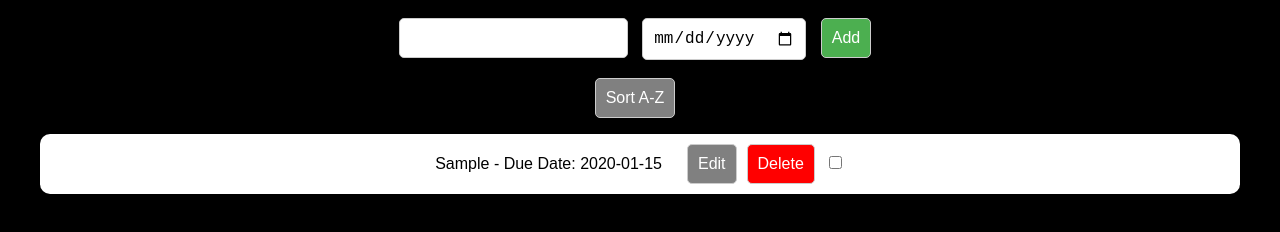
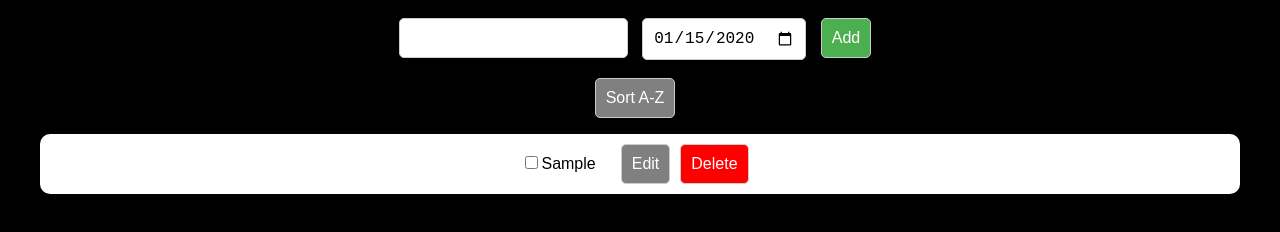
Before and after one commit to Snortonio/Project-3-To-Do-App, a plain HTML site: page Index-3.html in a window 1280 px wide. Both pictures are taken after typing "Sample", "2020-01-15" into the empty fields and a click on the button "Add". Shown: the part 70-302 px from the top of the page. Drawn offline with Linux system fonts and the light colour scheme.

Commit message:
Latest updates 28th March

```diff
--- a/Index-3.html
+++ b/Index-3.html
@@ -11,76 +11,89 @@
         <main>
             <h1>To Do List</h1>
             <div class="container">
-            <input type="text" id="todoInput">
-            <input type="date" id="dateInput">
-            <button onclick="addTask()">Add</button><br><br>
-            <button onclick="sortList()"id="sort">Sort A-Z</button>
-            <ul id="todoList"></ul>
+                <input type="text" id="todoInput">
+                <input type="date" id="dateInput">
+                <button id="addtask">Add</button><br><br>
+                <button onclick="sortList()"id="sort">Sort A-Z</button>
+                <ul id="todoList"></ul>
             </div>
         </main>
     </body>
 	<script>
+        // Create an array called 'todoList' to store tasks //
 		const todoList = [];
 
-        function addTask() {
-        const input = document.getElementById("todoInput").value;
+        // Obtain id's from html and assign variable //
+        const input = document.getElementById("todoInput");
         const date = document.getElementById("dateInput").value;
+        const addtaskBtn = document.getElementById("addtask");
 
-        if (input !== "") {
-            todoList.push(input +"  - Due Date: "+date);
-            displayList();
-            document.getElementById("todoInput").value = "";
-            document.getElementById("dateInput").value = "";
-        }
-        }
+        // When add button is clicked a task is created from user input and pushed to the array //
+        addtaskBtn.addEventListener('click', () =>{
+            const task = {
+                text: input.value, //text property created
+                completed: false  //completed property created
+            };
 
+            todoList.push(task); //Push task to array
+            displayList(); // Render tasks
+            input.value = ""; //Reset input
+            date.value = ""; // Reset input
+
+        });
+
+        //Render tasks iterates over the tasks array and creates new list item for each task//
         function displayList() {
         const list = document.getElementById("todoList");
-        list.innerHTML = "";
+        list.innerHTML = '';
 
         for (let i = 0; i < todoList.length; i++) {
-            const listItem = document.createElement("li");
-            const deleteBtn = document.createElement("button");
-            const editBtn = document.createElement("button");
+
+            const task = todoList[i];
+
             const newCheckBox = document.createElement('input');
             newCheckBox.type = 'checkbox';
+            newCheckBox.checked = task.completed;
+            newCheckBox.addEventListener('click', () => {
+                task.completed = newCheckBox.checked;
+                displayList();
+            });
 
+            const tasktext = document.createElement('span');
+            tasktext.innerText = task.text;
+            if (task.completed){
+                tasktext.style.textDecoration = 'line-through';
+            }
+            const deleteBtn = document.createElement("button");
             deleteBtn.textContent = "Delete";
             deleteBtn.className = "deleteBtn";
-            editBtn.textContent = "Edit";
-            editBtn.className = "editBtn";
-            newCheckBox.className = "checkbox";
-            listItem.textContent = todoList[i];
-            listItem.id = i;
-
             deleteBtn.addEventListener("click", () => {
             todoList.splice(i, 1);
             displayList();
 
             });
-
+            const editBtn = document.createElement("button");
+            editBtn.innerText = "Edit";
+            editBtn.className = "editBtn";
             editBtn.addEventListener("click", () => {
-            const newInput = prompt("Edit task:", todoList[i]);
-            if (newInput !== null && newInput !== "") {
-                todoList[i] = newInput;
+            const newInput = prompt("Edit task:", task.text);
+            if (newInput) {
+                task.text = newInput;
                 displayList();
             }
             });
 
-            newCheckBox.addEventListener('click', () => {
-                if (listItem.style.textDecoration === 'line-through') {
-                listItem.style.textDecoration = 'none';
-                } else {
-                listItem.style.textDecoration = 'line-through';
-            }});
+            const taskItem = document.createElement('li');
+            taskItem.appendChild(newCheckBox);
+            taskItem.appendChild(tasktext)
+            taskItem.appendChild(editBtn);
+            taskItem.appendChild(deleteBtn);
+            list.appendChild(taskItem);
 
-            listItem.appendChild(editBtn);
-            listItem.appendChild(deleteBtn);
-            listItem.appendChild(newCheckBox);
-            list.appendChild(listItem);
+        };
 
-        }
-        }
+
+        };
 
             function sortList() {
             todoList.sort();
```
Also changed, not shown: index-4.html (added, +90 -0 lines).
